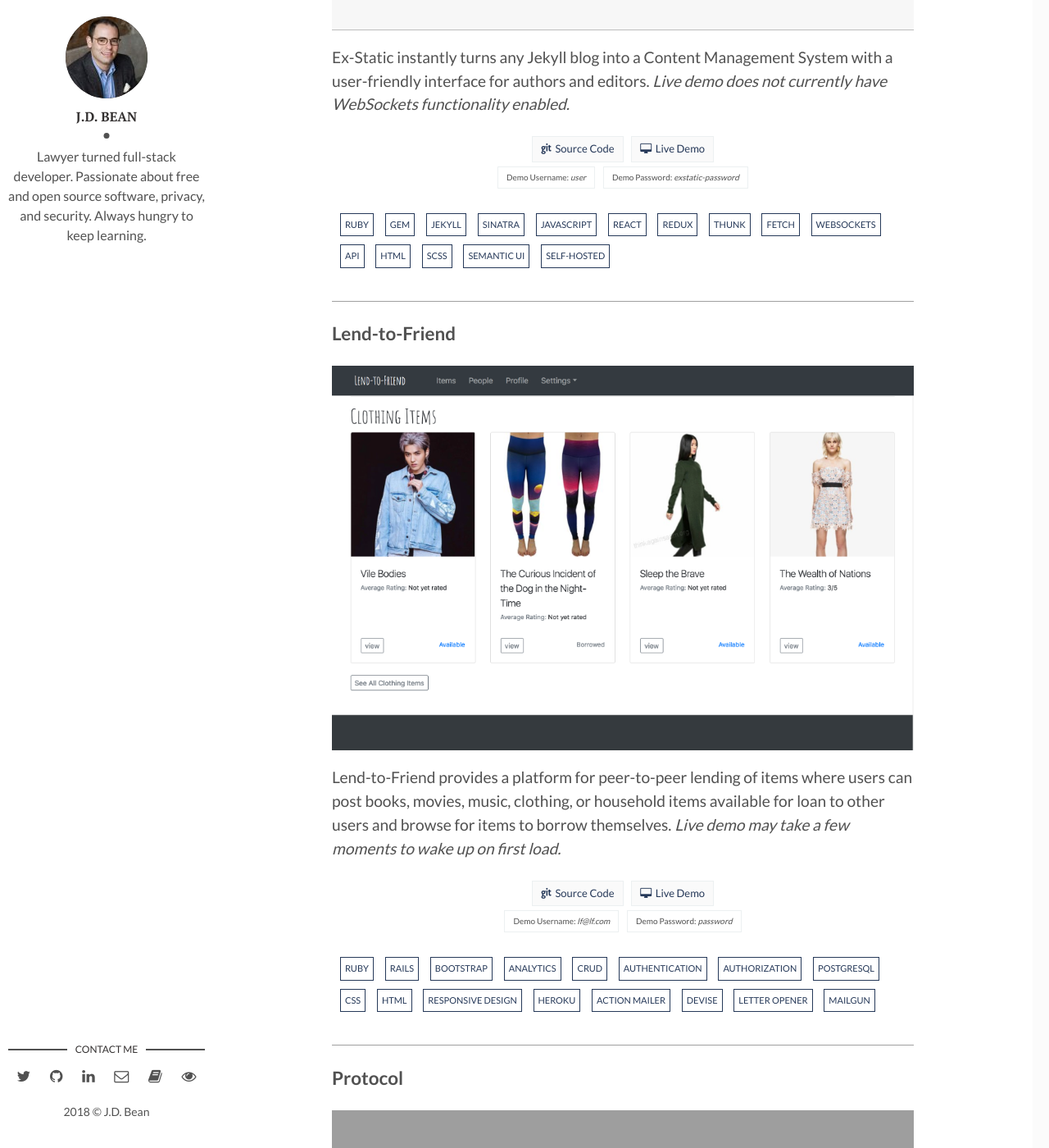
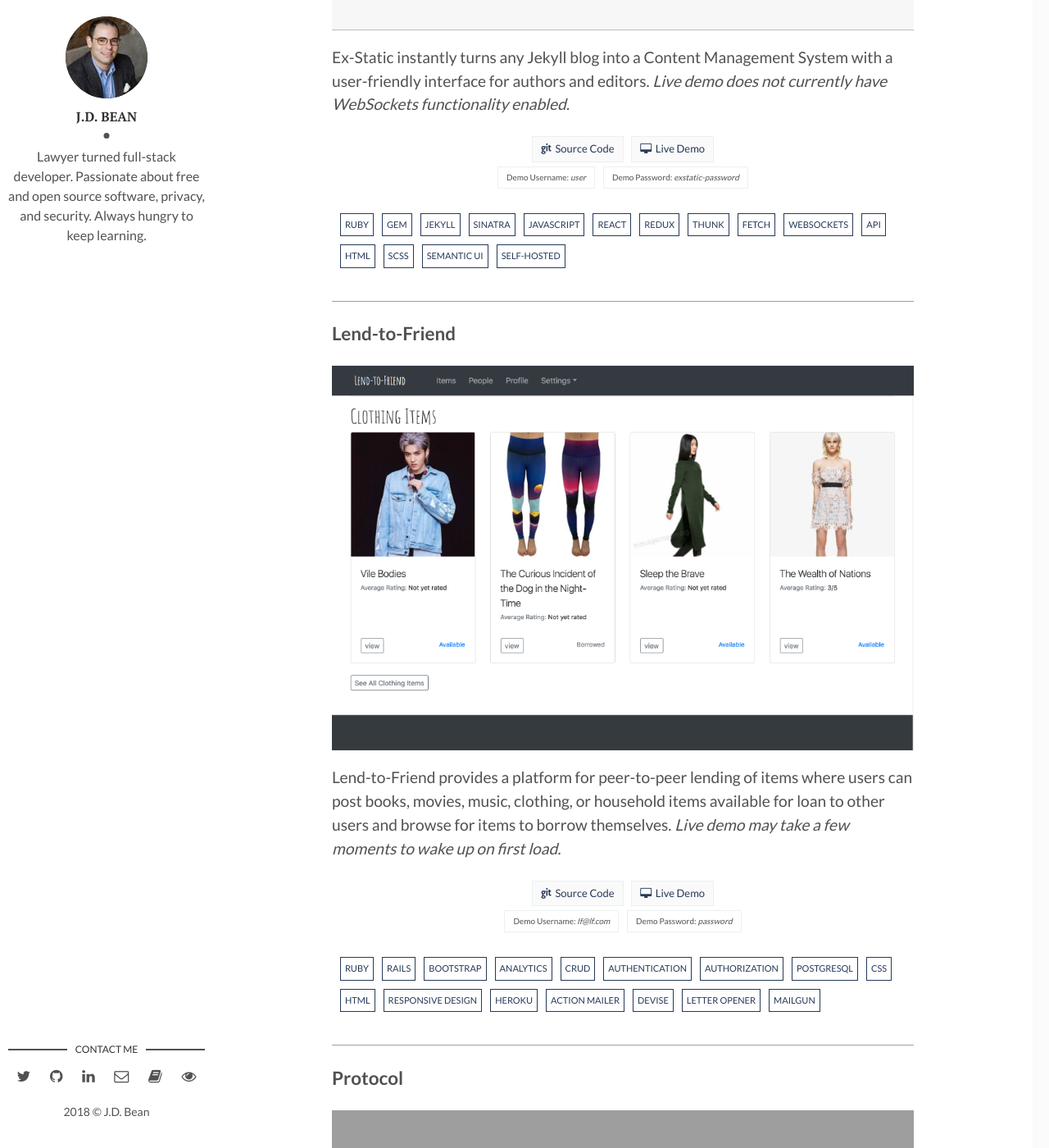
Before and after one commit to jdbean/blog-mirror, a Jekyll site: the page built from pages/projects.md, in a window 1280 px wide and 1400 px high, scrolled down 539 px. Shown: the whole window at 82% size. Built offline with Jekyll 4.4.1, drawn with Linux system fonts in a browser that asks for light colours; some of the changed text lies outside the part shown; grey boxes are pictures that could not be loaded.

Commit message:
css improvement on project page and adding rhymetime

```diff
--- a/assets/css/main.css
+++ b/assets/css/main.css
@@ -1318,24 +1318,17 @@
 
 /* - - - - - - - - - - Project Page Styles - - - - - - - - - - */
 .project-footer {
-  display: -webkit-box;
-  display: -webkit-flex;
-  display: -ms-flexbox;
-  display: flex;
   -webkit-box-pack: justify;
   -webkit-justify-content: space-between;
       -ms-flex-pack: justify;
           justify-content: space-between;
-  -webkit-flex-wrap: wrap;
-      -ms-flex-wrap: wrap;
-          flex-wrap: wrap;
   padding-bottom: 30px;
   border-bottom: 1px solid #a0a0a0;
 }
 
 .project-footer .project-share {
   text-align: center;
-  vertical-align: center;
+  vertical-align: middle;
   margin: 0px auto 20px auto;
 }
 
@@ -1378,17 +1371,22 @@
 
 .project-footer .project-tag .tags {
   padding: 5px;
+  display: -webkit-box;
+  display: -webkit-flex;
+  display: -ms-flexbox;
+  display: flex;
+  -webkit-flex-wrap: wrap;
+      -ms-flex-wrap: wrap;
+          flex-wrap: wrap;
 }
 
 .project-footer .project-tag .tag {
   text-decoration: none;
   font-size: 11px;
   padding: 5px 5px;
-  margin-left: 5px;
   color: #263959;
   text-transform: uppercase;
   border: 1px solid #263959;
-  white-space: nowrap;
 }
 
 /* - - - - - - - - - - Tag Styles - - - - - - - - - - */
--- a/pages/projects.md
+++ b/pages/projects.md
@@ -90,6 +91,30 @@
   </div>
 </div>
 
+## RhymeTime
+
+![RhymeTime](/assets/img/RhymeTime_REST.png)
+
+RhymeTime is a REST API written in Python which helps writers select select rhyming words.
+Rhymetime can even identify words with multiple pronounciations and limit suggested rhymes accordingly.
+
+
+<div class="project-footer">
+  <div class="project-share">
+    <a href="https://github.com/jdbean/rhymetime" title="Source Code"  target="_blank"><i class="fa fa-git" aria-hidden="true"></i> Source Code</a>
+    <a href="/rhymetime/" title="Spotlight"  target="_blank"><i class="fa fa-search" aria-hidden="true"></i> Spotlight</a>
+  </div>
+  <div class="project-tag">
+    <div class="tags">
+      {% for tag in page.tags5 %}
+        <li class="tag">
+            {{ tag }}
+        </li>
+      {% endfor %}
+    </div>
+  </div>
+</div>
+
 ## JDBean.net
 
 ![JDBean.net](/assets/img/jdbean-net.png)
```
Also changed, not shown: other parts of pages/projects.md (+1 -0 lines), assets/css/scss/parts/_projects-page.scss (+3 -5 lines).
